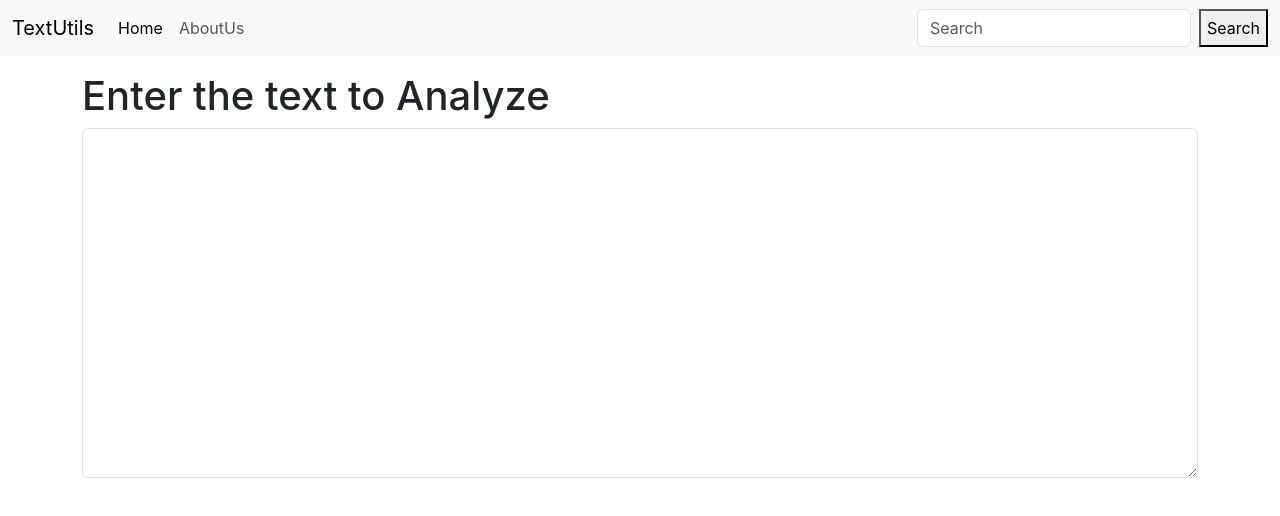
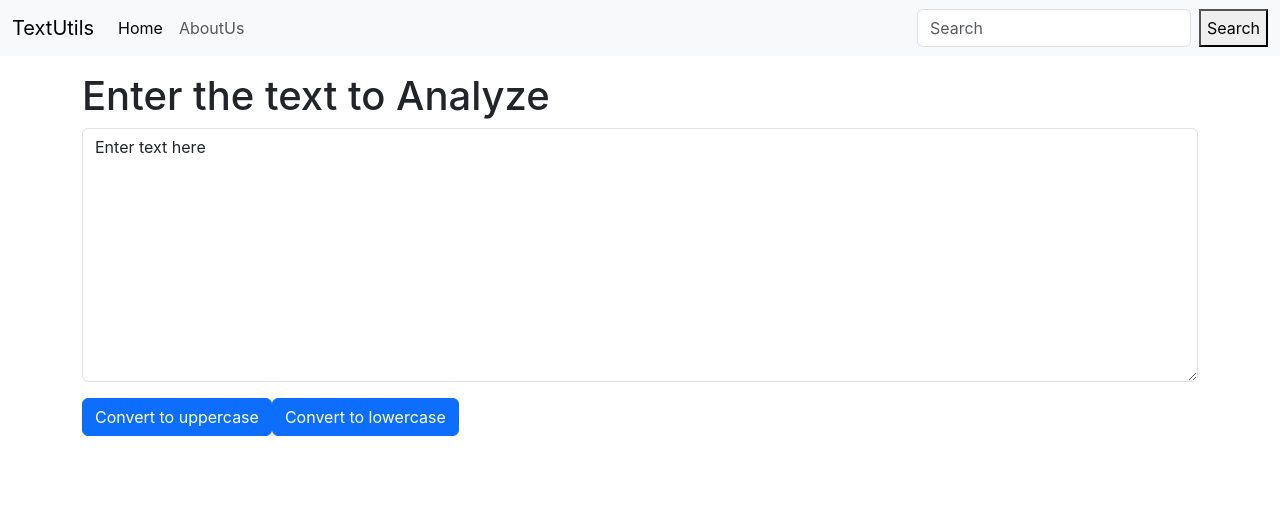
Before and after one commit to Sanjana60/Text_Utils, a React (Create React App) app: page / in a window 1280 px wide. Shown: the top 516 px of the page. Built offline with nearby package versions, Linux system fonts and the light colour scheme.

Commit message:
Text Form updated

```diff
--- a/src/components/TextForm.js
+++ b/src/components/TextForm.js
@@ -1,11 +1,31 @@
-import React from 'react'
+import React, { useState } from 'react';
 
 export default function TextForm(props) {
-  return (
-    <div>
-<h1>{props.heading}</h1>
-  <div class="mb-3">
-    <textarea class="form-control" id="myBox" rows="14"></textarea>
-  </div></div>
-  )
+
+    const handleUpClick = ()=>{
+        let newText = text.toUpperCase();
+        setText(newText)
+    }
+
+    const handleUpClicklow = ()=>{
+        let newText = text.toLowerCase();
+        setText(newText)
+    }
+
+    const handleOnChange=(event)=>{
+        setText(event.target.value)
+    }
+
+    const [text, setText] = useState('Enter text here')
+    return (
+        <div>
+            <h1>{props.heading}</h1>
+            <div className="mb-3">
+                <textarea className="form-control" value = {text}
+                onChange={handleOnChange} id="myBox" rows="10"></textarea>
+            </div>
+            <button className="btn btn-primary" onClick={handleUpClick}>Convert to uppercase</button>
+            <button className="btn btn-primary" onClick={handleUpClicklow}>Convert to lowercase</button>
+            </div>
+    )
 }
```
